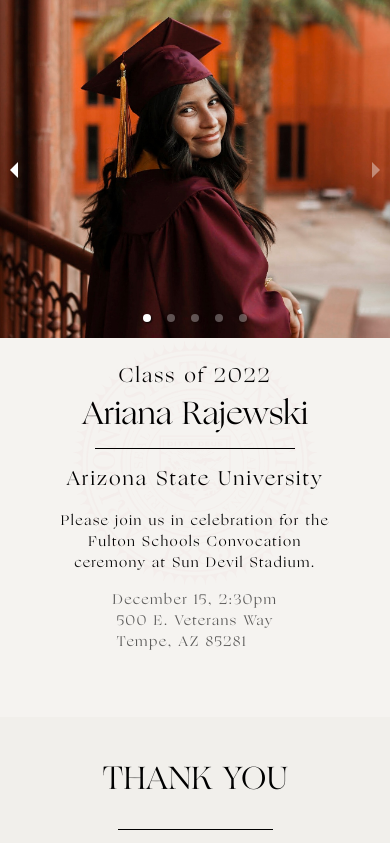
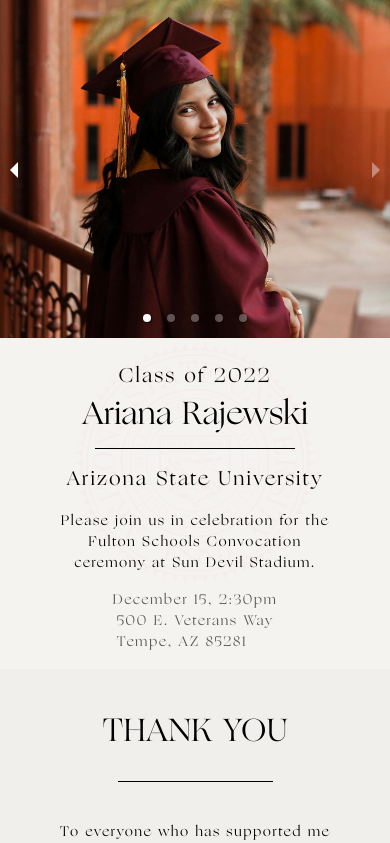
Before and after one commit to arianadaris/grad-announcement, a Next.js app: page / in a window 390 px wide. Shown: the top 843 px of the page. Built offline with nearby package versions, Linux system fonts and the light colour scheme.

Commit message:
Adjust home spacing for SE screen size

```diff
--- a/pages/index.js
+++ b/pages/index.js
@@ -25,7 +25,7 @@
           <div className="lg:w-[45%] xs:w-full lg:h-[100vh] xs:h-[40vh]">
             <PhotoCarousel className="h-full" />
           </div>
-          <div className="lg:w-[55%] xs:w-full bg-[#F5F3F0] flex flex-col md:justify-center items-center px-[10vw] lg:h-full xs:h-[45vh] lg:pt-0 md:pt-12 xs:pt-6">
+          <div className="lg:w-[55%] xs:w-full bg-[#F5F3F0] flex flex-col md:justify-center items-center px-[10vw] h-full xs:pb-4 md:pb-0 lg:pt-0 md:pt-12 xs:pt-6">
             <Image className="asuLogo" src={require('../public/images/ASU_Logo.png')} />
             <h2>Class of 2022</h2>
             <h1>Ariana Rajewski</h1>
```
